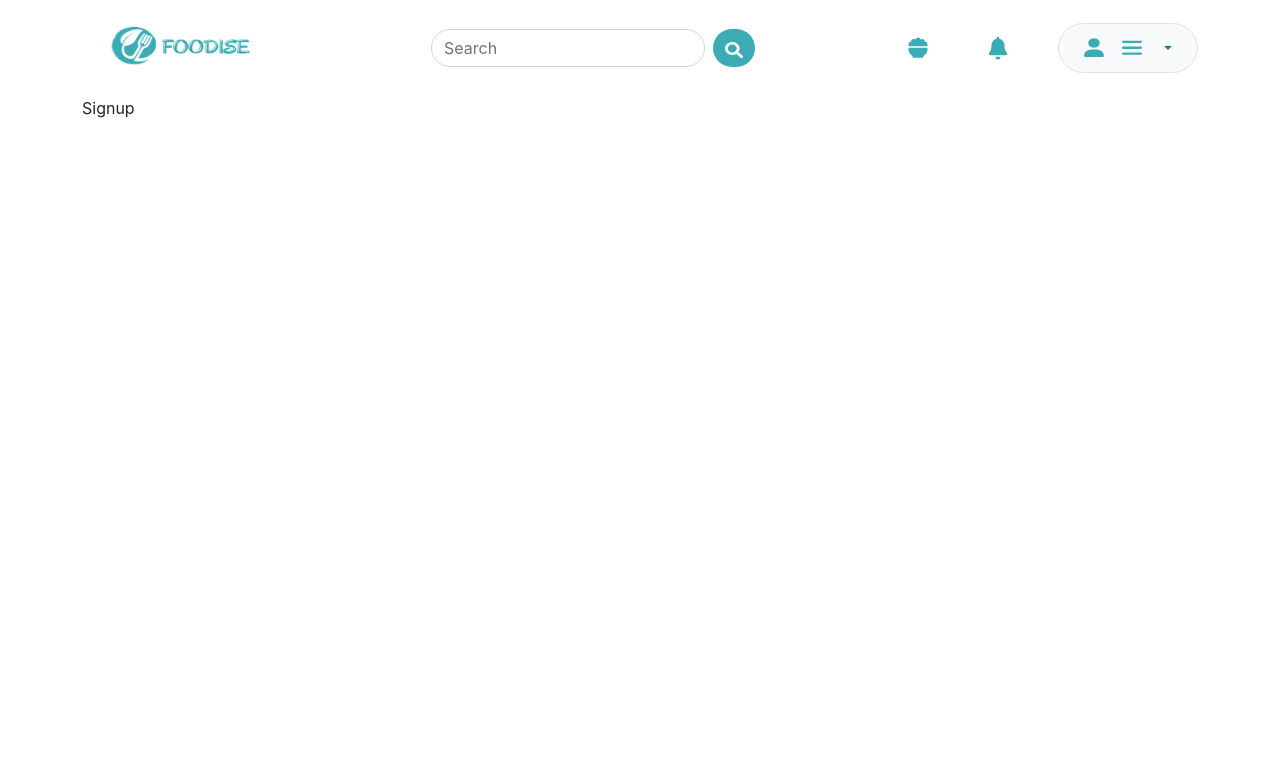
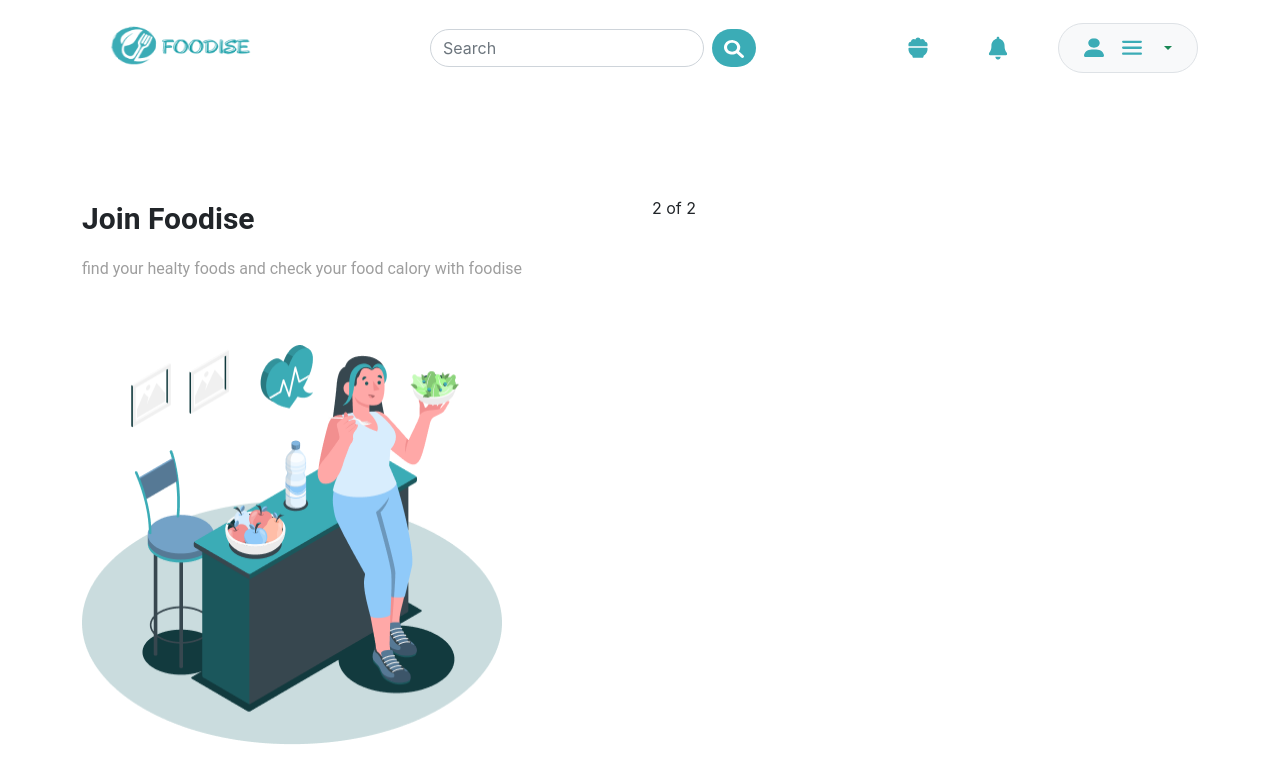
Before and after one commit to fe-1-skilvul/foodise-group-project, a React (Create React App) app: page /signup in a window 1280 px wide. Shown: the top 782 px of the page. Built offline with nearby package versions, Linux system fonts and the light colour scheme.

Commit message:
signup page thumnail

```diff
--- /dev/null
+++ b/src/components/atoms/Icon.js
@@ -0,0 +1,8 @@
+import React from 'react';
+
+const Icon = (props) => {
+  const { image, alt } = props;
+  return <img src={image} alt={alt} width={20} height={24} />;
+};
+
+export default Icon;
--- /dev/null
+++ b/src/components/atoms/Typography.js
@@ -0,0 +1,10 @@
+import React from 'react';
+
+const TypoTitle = ({ content }) => {
+  return <p className="typo-title">{content}</p>;
+};
+const TypoSubTitle = ({ content }) => {
+  return <p className="typo-sub">{content}</p>;
+};
+
+export { TypoTitle, TypoSubTitle };
--- /dev/null
+++ b/src/components/atoms/index.js
@@ -0,0 +1,4 @@
+import './style.css';
+import { TypoTitle, TypoSubTitle } from './Typography';
+
+export { TypoTitle, TypoSubTitle };
--- /dev/null
+++ b/src/components/atoms/style.css
@@ -0,0 +1,13 @@
+.typo-title{
+    font-family: 'Roboto';
+    font-size: 30px;
+    line-height: 45px;
+    font-weight: 600;
+}
+.typo-sub{
+    font-weight: 400;
+    font-family: 'Roboto';
+    font-size: 16px;
+    line-height: 24px;
+    color: #9e9e9e;
+}
--- a/src/components/layout/Layout.js
+++ b/src/components/layout/Layout.js
@@ -1,18 +1,12 @@
 import React from 'react';
+import { Col, Container, Row } from 'react-bootstrap';
 import Appbar from '../navbar/Navbar';
 
 const Layout = ({ children }) => {
   return (
     <>
       <Appbar />
-      <div className="container">
-        <div className="row justify-content-md-center">
-          {/* <div class="col col-lg-2">1 of 3</div>
-        <div class="col-md-auto">Variable width content</div>
-        <div class="col col-lg-2">3 of 3</div> */}
-          {children}
-        </div>
-      </div>
+      <Container>{children}</Container>
     </>
   );
 };
--- a/src/components/navbar/Navbar.js
+++ b/src/components/navbar/Navbar.jsx
@@ -7,6 +7,7 @@ import {
   Navbar,
 } from 'react-bootstrap';
 import { Link } from 'react-router-dom';
+import Icon from '../atoms/Icon';
 import './Navbar.css';
 
 const Appbar = () => {
@@ -40,31 +41,21 @@ const Appbar = () => {
               border: 'none',
             }}
             className="rounded-pill">
-            <img src="/icons/search-solid.svg" alt="" />
+            <Icon image="/icons/search-solid.svg" alt="search" />
           </Button>
         </Form>
         <div className="container-nav">
           <div className="box-nav d-none d-md-flex">
-            <img
-              src="/icons/bowl-food-solid.svg"
-              alt=""
-              width={20}
-              height={24}
-            />
-            <img
-              src="/icons/bell-solid.svg"
-              alt=""
-              width={20}
-              height={24}
-            />
+            <Icon image="/icons/bowl-food-solid.svg" alt="favorite" />
+            <Icon image="/icons/bell-solid.svg" alt="notif" />
           </div>
           <Dropdown>
             <Dropdown.Toggle
               id="dropdown-button-dark-example1"
               variant="light"
               className="rounded-pill border border-gray text-success avatar-menu">
-              <img src="/icons/user-solid.svg" alt="" />
-              <img src="/icons/bars-solid.svg" alt="" />
+              <Icon image="/icons/user-solid.svg" alt="avatar" />
+              <Icon image="/icons/bars-solid.svg" alt="menu" />
             </Dropdown.Toggle>
 
             <Dropdown.Menu>
--- /dev/null
+++ b/src/pages/Signup.js
@@ -0,0 +1,35 @@
+import React from 'react';
+import { Col, Row, Stack } from 'react-bootstrap';
+import { TypoTitle, TypoSubTitle } from '../components/atoms';
+
+const Signup = () => {
+  return (
+    <Row
+      style={{
+        marginTop: '100px',
+      }}>
+      <Col>
+        <Stack gap={5}>
+          <div>
+            <TypoTitle content="Join Foodise" />
+            <TypoSubTitle
+              content="find your healty foods and check your food calory with
+            foodise"
+            />
+          </div>
+          <div>
+            <img
+              src="/images/thum1.png"
+              width={420}
+              height={400}
+              alt=""
+            />
+          </div>
+        </Stack>
+      </Col>
+      <Col>2 of 2</Col>
+    </Row>
+  );
+};
+
+export default Signup;
--- a/src/pages/Signup.jsx
+++ /dev/null
@@ -1,9 +0,0 @@
-import React from 'react'
-
-const Signup = () => {
-  return (
-    <div>Signup</div>
-  )
-}
-
-export default Signup
```
Also changed, not shown: public/images/thum1.png (renamed from public/images/Frame 402.png).
